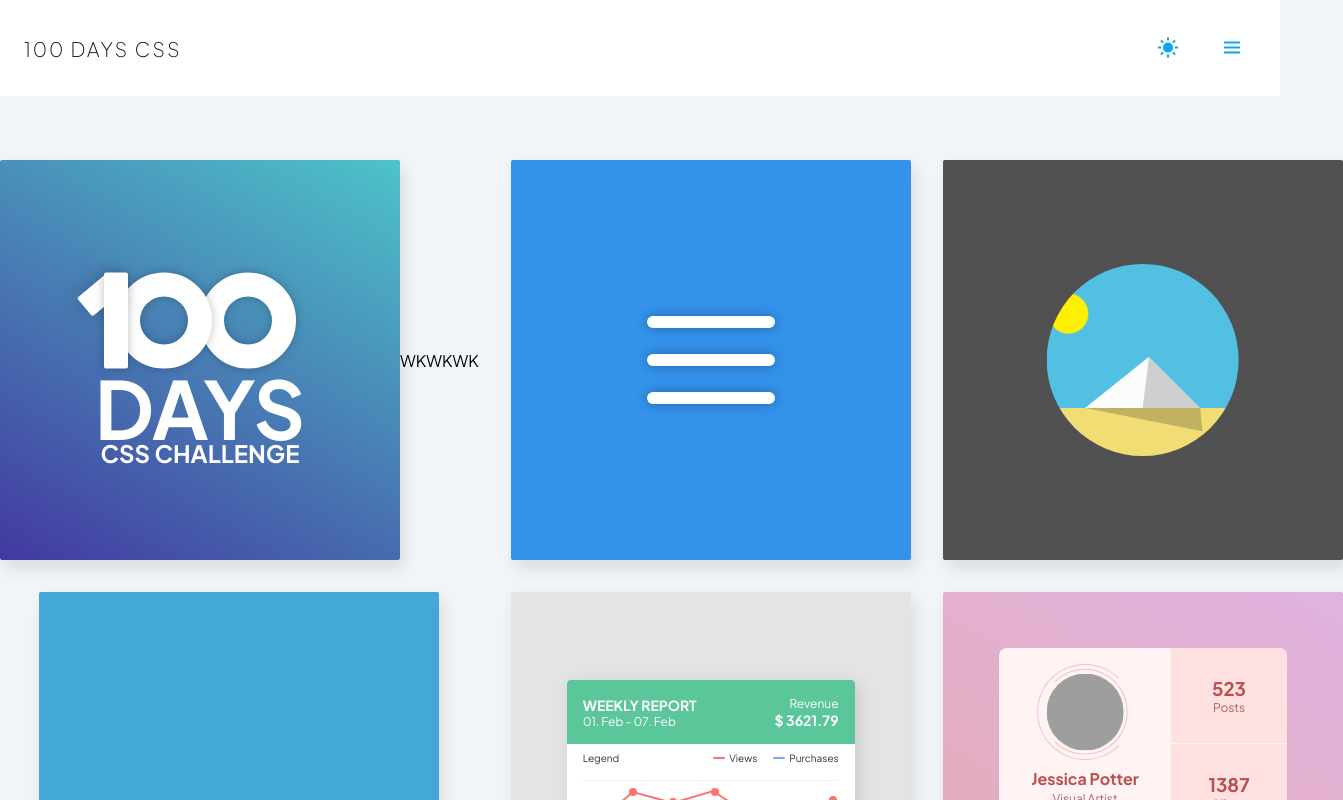
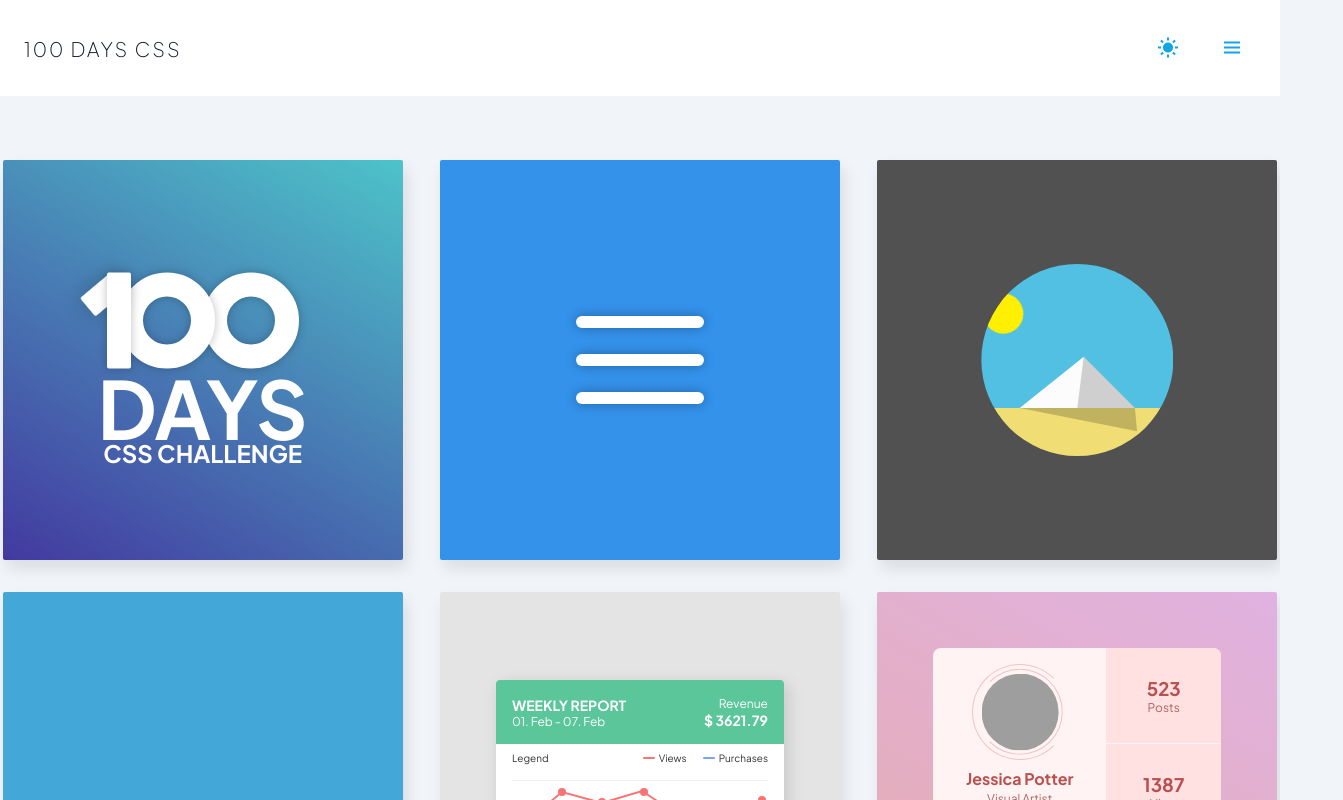
Before and after one commit to ridhoandml/100daycss, a Vue app: page / in a window 1280 px wide. Shown: the top 800 px of the page, 1343 px wide, since content can reach past the window. Built offline with nearby package versions, Linux system fonts and the light colour scheme; grey boxes are pictures that could not be loaded.

Commit message:
Remove unnessesary element

```diff
--- a/src/view/HomePage.vue
+++ b/src/view/HomePage.vue
@@ -20,7 +20,6 @@ import FooterBar from "../components/FooterBar.vue";
   <div class="grid">
     <div class="grid__item">
       <CSSDay1></CSSDay1>
-      <p>WKWKWK</p>
     </div>
     <div class="grid__item">
       <CSSDay2></CSSDay2>
```
